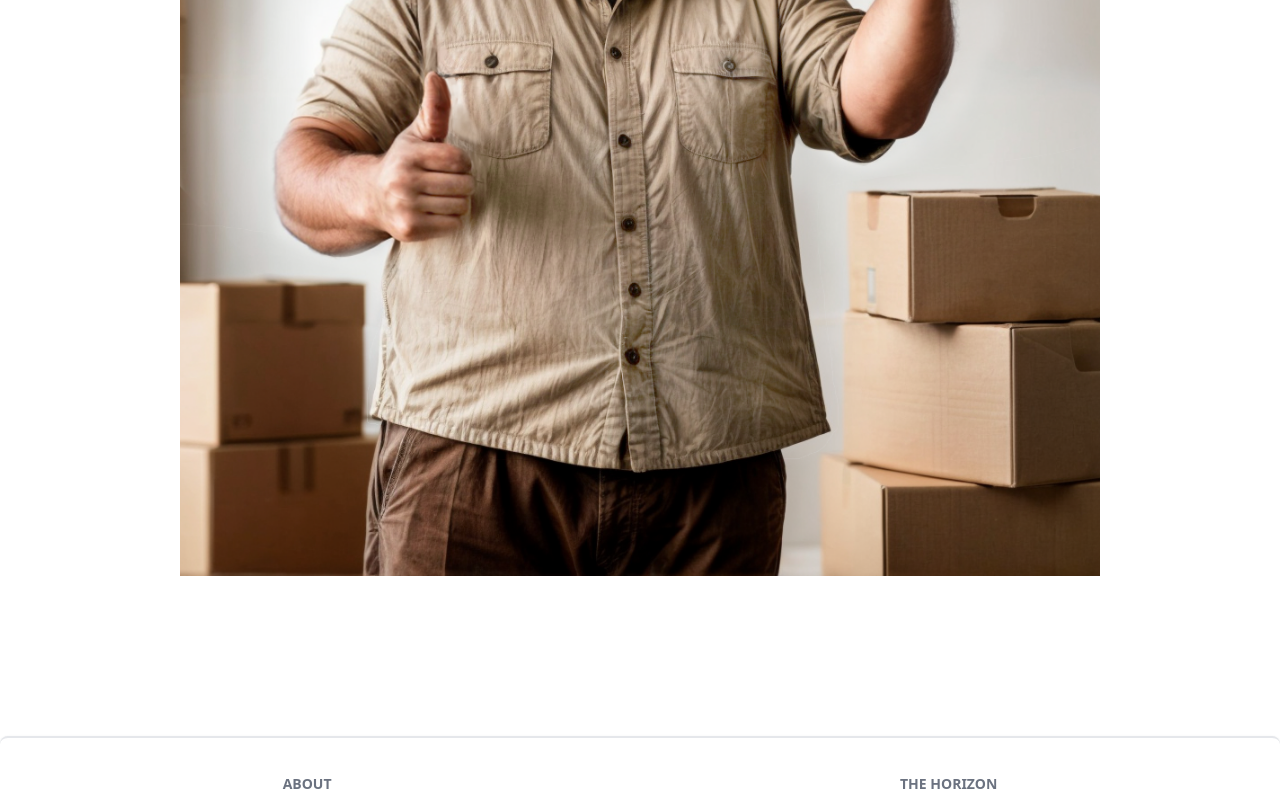
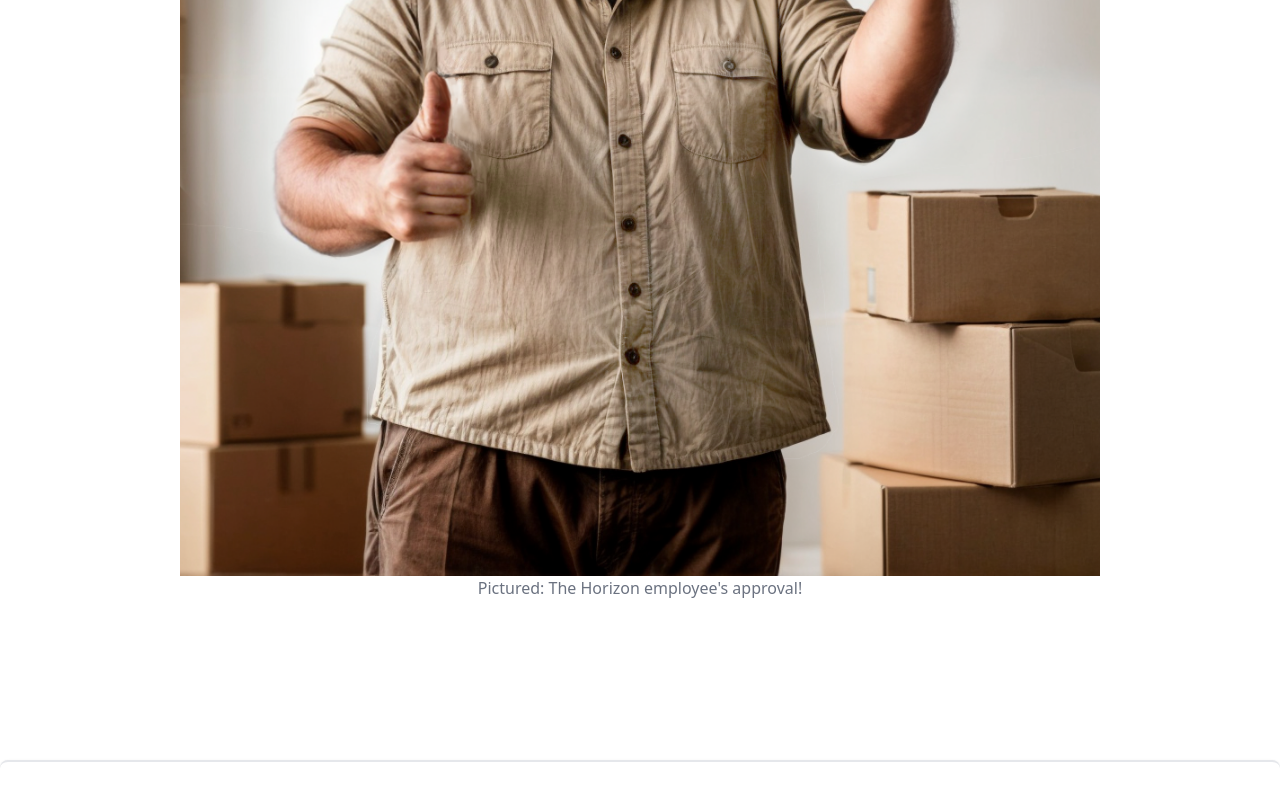
Before and after one commit to ShhmonDai/Horizon-Delivery-Manager, a React (Vite) app in the folder client/: page /about in a window 1280 px wide. Shown: the part 1082-1879 px from the top of the page. Built offline with nearby package versions, Linux system fonts and the light colour scheme; no server answers.

Commit message:
changed About page image and added caption

```diff
--- a/client/src/pages/About.jsx
+++ b/client/src/pages/About.jsx
@@ -43,11 +43,10 @@ export default function About() {
                     </div>
                 </div>
 
-                {/* Homepage Banner - under the navbar image */}
-                <div className="w-auto mt-20 relative transition-all duration-300">
-                    <img className='w-full dark:hidden' src='/Worker.png' alt='worker image' />
-                    <img className='w-full hidden dark:inline' src='/WorkerNight.png' alt='worker night' />
-
+                {/* Worker Image */}
+                <div className="w-auto mt-20">
+                    <img className='w-full' src='/Worker.png' alt='worker image' />
+                    <h1 className="text-gray-500">Pictured: The Horizon employee's approval!</h1>
                 </div>
 
 
```
Also changed, not shown: client/public/WorkerNight.png (deleted).
